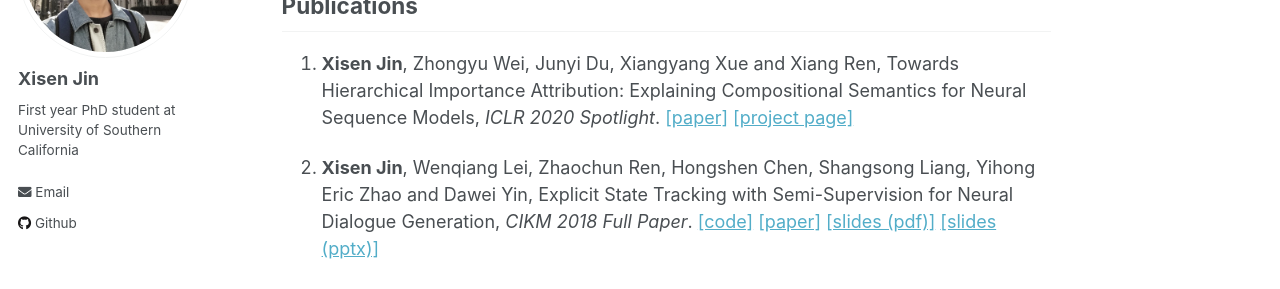
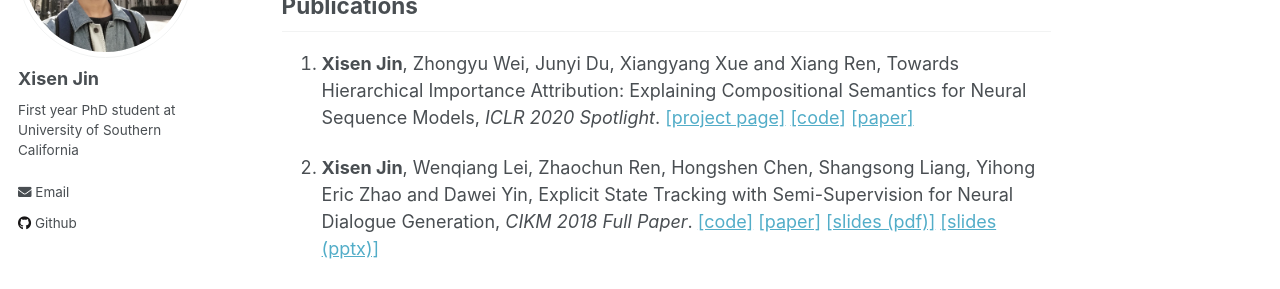
Before and after one commit to AuCson/aucson.github.io, a Jekyll site: the page built from _pages/about.md, in a window 1280 px wide and 900 px high, scrolled down 681 px. Shown: the part 153-442 px from the top of the window. Built offline with Jekyll 4.4.1, drawn with Linux system fonts in a browser that asks for light colours.

Commit message:
Update about.md

```diff
--- a/_pages/about.md
+++ b/_pages/about.md
@@ -25,7 +25,7 @@ My future study includes understanding language learning process in more realist
 
 ## Publications
 
-1. <a name="iclr20towards"></a>**Xisen Jin**, Zhongyu Wei, Junyi Du, Xiangyang Xue and Xiang Ren, Towards Hierarchical Importance Attribution: Explaining Compositional Semantics for Neural Sequence Models, *ICLR 2020 Spotlight*. [[paper]](https://openreview.net/forum?id=BkxRRkSKwr) [[project page]](http://inklab.usc.edu/hiexpl/)
+1. <a name="iclr20towards"></a>**Xisen Jin**, Zhongyu Wei, Junyi Du, Xiangyang Xue and Xiang Ren, Towards Hierarchical Importance Attribution: Explaining Compositional Semantics for Neural Sequence Models, *ICLR 2020 Spotlight*. [[project page]](http://inklab.usc.edu/hiexpl/) [[code]](https://github.com/INK-USC/hierarchical-explanation) [[paper]](https://openreview.net/forum?id=BkxRRkSKwr)
 
 2. <a name="cikm18explicit"></a>**Xisen Jin**, Wenqiang Lei, Zhaochun Ren, Hongshen Chen, Shangsong Liang, Yihong Eric Zhao and Dawei Yin, Explicit State Tracking with Semi-Supervision for Neural Dialogue Generation, *CIKM 2018 Full Paper*. [[code]](https://github.com/AuCson/SEDST) [[paper]](https://arxiv.org/pdf/1808.10596.pdf) [[slides (pdf)]](http://aucson.github.io/files/explicit_state_tracking_slides.pdf) [[slides (pptx)]](http://aucson.github.io/files/explicit_state_tracking_slides.pptx)
 
```
